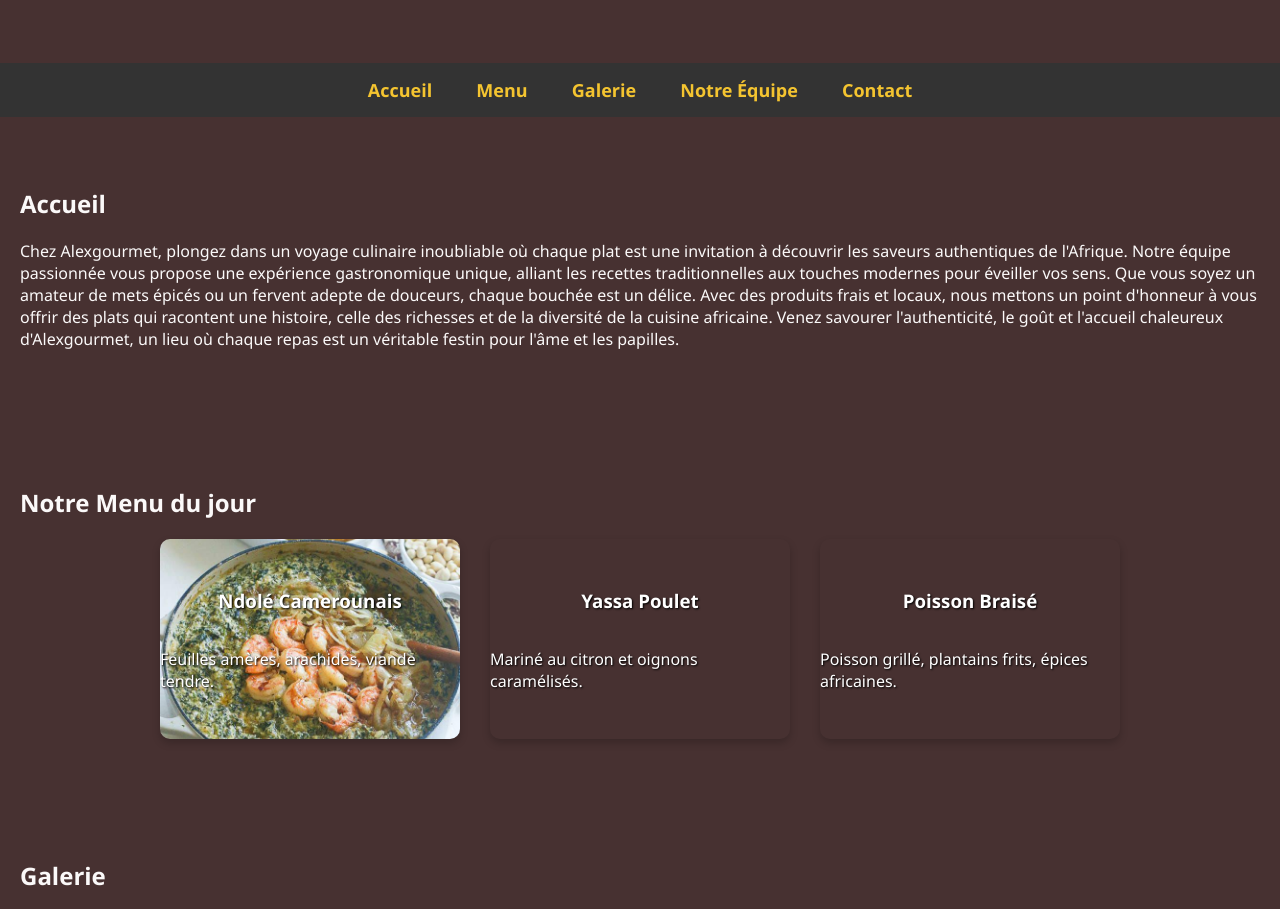
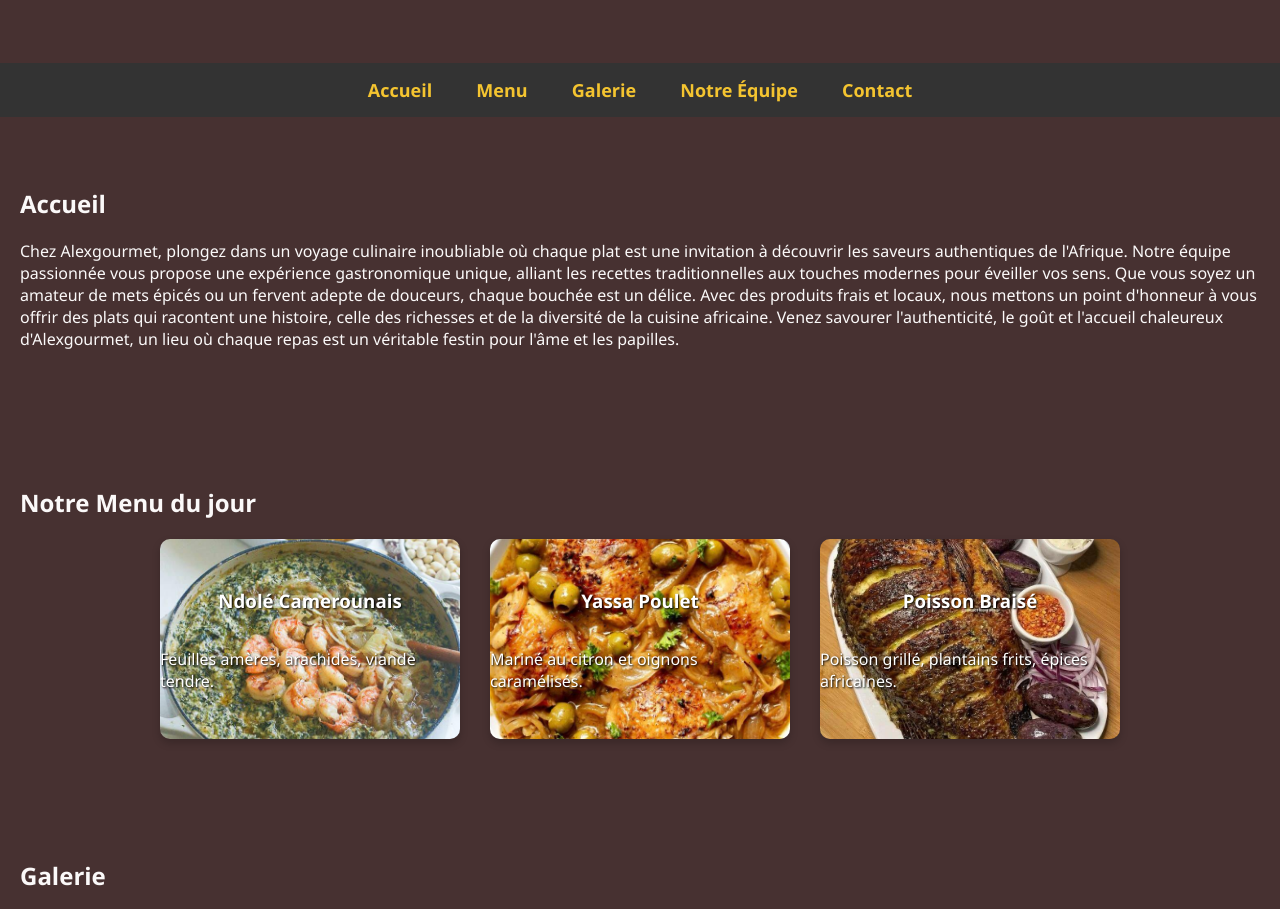
Before and after one commit to ALEXMBIE/alexgourmet, a plain HTML site: page index.html in a window 1280 px wide. Shown: the part 161-1070 px from the top of the page. Drawn offline with Linux system fonts and the light colour scheme.

Commit message:
Update index.html

```diff
--- a/index.html
+++ b/index.html
@@ -136,11 +136,11 @@
             <h3>Ndolé Camerounais</h3>
             <p>Feuilles amères, arachides, viande tendre.</p>
         </div>
-        <div class="menu-item" style="background-image: url('images\IMAGE pouler.jpg');">
+        <div class="menu-item" style="background-image: url('images/IMAGE pouler.jpg');">
             <h3>Yassa Poulet</h3>
             <p>Mariné au citron et oignons caramélisés.</p>
         </div>
-        <div class="menu-item" style="background-image: url('images\ IMAGE poisson.jpg');">
+        <div class="menu-item" style="background-image: url('images/IMAGE poisson.jpg');">
             <h3>Poisson Braisé</h3>
             <p>Poisson grillé, plantains frits, épices africaines.</p>
         </div>
```
